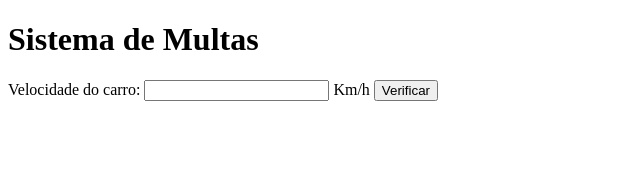
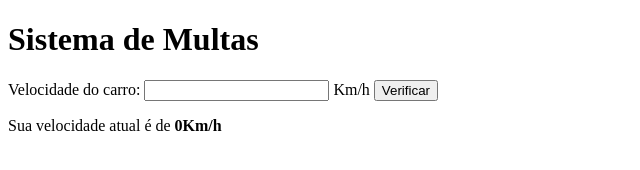
Before and after one commit to camiladlima/j.s, a plain HTML site: page aula11/ex010.html in a window 1280 px wide. Both pictures are taken after a click on the button "Verificar". Shown: the whole page, without its empty margins (0-640 px from the left). Drawn offline with Linux system fonts and the light colour scheme.

Commit message:
site com js

```diff
--- a/aula11/ex010.html
+++ b/aula11/ex010.html
@@ -7,8 +7,18 @@
 </head>
 <body>
     <h1>Sistema de Multas</h1>
-    <label for="imultas"></label>
-     Velocidade do carro: <input type="number" name="multas" id="imultas"> Km/h
-     <input type="button" value="Verificar">
+     Velocidade do carro: <input type="number" name="txtvel" id="txtvel"> Km/h
+     <input type="button" value="Verificar" onclick="calcular()">
+     <div id="res">
+
+     </div>
+     <script>
+        function calcular() {
+            var txtv = window.document.querySelector('input#txtvel')
+            var res = window.document.querySelector('div#res')
+            var vel = Number(txtv.value)
+            res.innerHTML = `<p>Sua velocidade atual é de <strong>${vel}Km/h</strong></p>`
+        }
+     </script>
 </body>
 </html>
```
